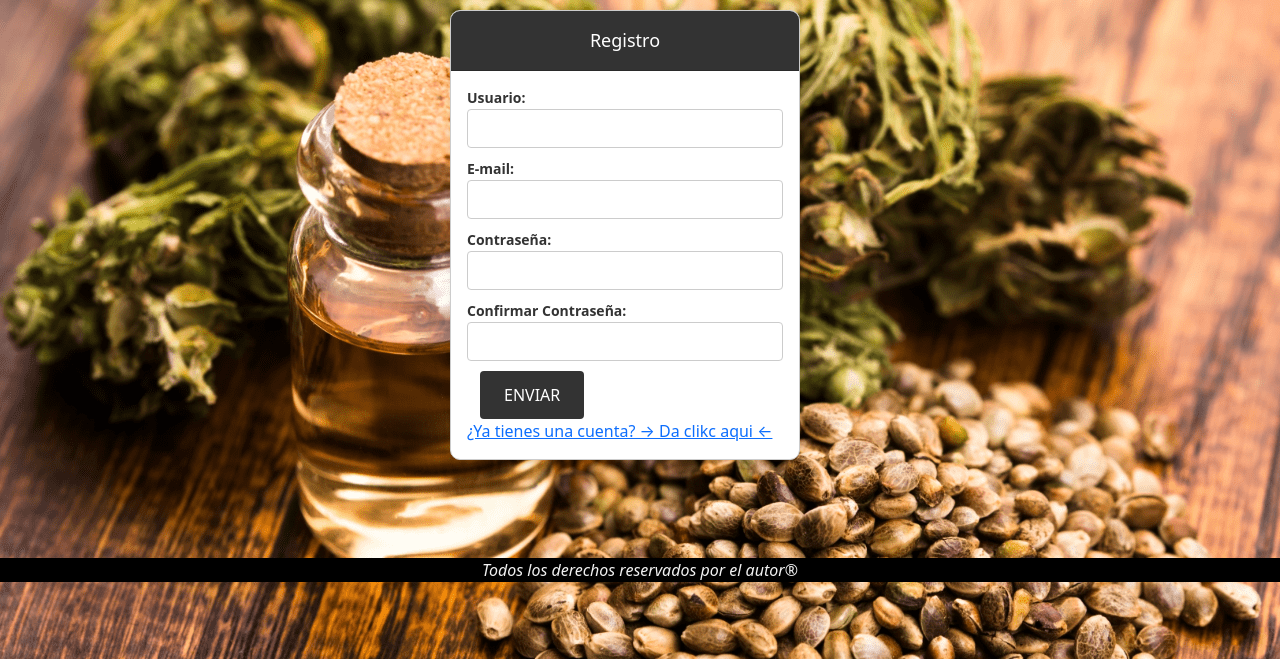
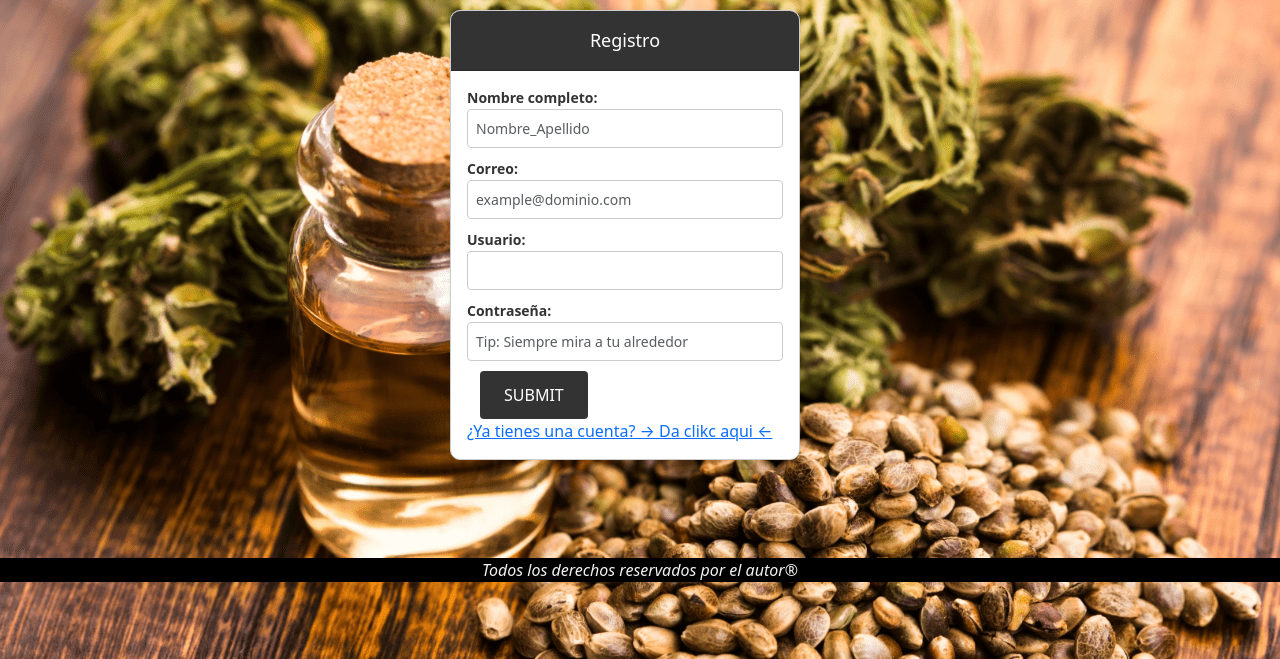
Before and after one commit to ReyVicuna/Tienda-org-nica, a PHP site: page /register.php in a window 1280 px wide. Shown: the part 75-734 px from the top of the page. Run offline with PHP 8.4, Linux system fonts and the light colour scheme; some web fonts are replaced.

Commit message:
Intentos fallidos de conexión a base de datos XAMP 	modified:   login.php 	new file:   php/conexion_be.php 	new file:   php/registro_usuario_be.php 	modified:   register.php

```diff
--- a/login.php
+++ b/login.php
@@ -38,7 +38,7 @@
                     <input value="Ingresar" type="submit">
                 </div>
                 <div>
-                    <a href="./register.html">¿Aún no te asocias con nosotros...? ¿¡Qué esperas ;) ¡?</a>
+                    <a href="./register.php">¿Aún no te asocias con nosotros...? ¿¡Qué esperas ;) ¡?</a>
                 </div>
             </form>
         </div>
--- a/register.php
+++ b/register.php
@@ -6,8 +6,7 @@
     <meta http-equiv="X-UA-Compatible" content="IE=edge">
     <meta name="viewport" content="width=device-width, initial-scale=1.0">
     <title>Register</title>
-    <link href="https://cdn.jsdelivr.net/npm/bootstrap@5.3.0-alpha1/dist/css/bootstrap.min.css" rel="stylesheet"
-        integrity="sha384-GLhlTQ8iRABdZLl6O3oVMWSktQOp6b7In1Zl3/Jr59b6EGGoI1aFkw7cmDA6j6gD" crossorigin="anonymous">
+    <link href="https://cdn.jsdelivr.net/npm/bootstrap@5.3.0-alpha1/dist/css/bootstrap.min.css" rel="stylesheet" integrity="sha384-GLhlTQ8iRABdZLl6O3oVMWSktQOp6b7In1Zl3/Jr59b6EGGoI1aFkw7cmDA6j6gD" crossorigin="anonymous">
     <link rel="stylesheet" href="./stylesaccess.css">
 
 </head>
@@ -16,7 +15,6 @@
 
     <header>
         <nav class="d-flex">
-            <!-- Navbar content -->
             <div class="container-fluid">
                 <a class="navbar-brand" href="./index.html">León deJudá Cannabis → ¡Bienvenido!</a>
             </div>
@@ -29,27 +27,26 @@
                 <div class="text-header">Registro</div>
             </div>
             <div class="card-body">
-                <form action="#">
+                <form action="php/registro_usuario_be.php" method="POST">
                     <div class="form-group">
-                        <label for="username">Usuario:</label>
-                        <input required="" class="form-control" name="username" id="username" type="text">
+                        <label for="username">Nombre completo:</label>
+                        <input required="" class="form-control" name="nombre_completo"  id="username" type="text" placeholder="Nombre_Apellido">
                     </div>
                     <div class="form-group">
-                        <label for="email">E-mail:</label>
-                        <input required="" class="form-control" name="email" id="email" type="email">
+                        <label for="email">Correo:</label>
+                        <input required="" class="form-control" name="correo" id="email" type="email" placeholder="example@dominio.com">
                     </div>
                     <div class="form-group">
-                        <label for="password">Contraseña:</label>
-                        <input required="" class="form-control" name="password" id="password" type="password">
+                        <label for="password">Usuario:</label>
+                        <input required="" class="form-control" name="usuario" id="user" type="text">
                     </div>
                     <div class="form-group">
-                        <label for="confirm-password">Confirmar Contraseña:</label>
-                        <input required="" class="form-control" name="confirm-password" id="confirm-password"
-                            type="password">
+                        <label for="confirm-password">Contraseña:</label>
+                        <input required="" class="form-control" name="contrasena" id="password" type="password" placeholder="Tip: Siempre mira a tu alrededor">
                     </div>
-                    <input type="submit" class="btn" value="enviar">
+                    <button type="submit" class="btn btn-outline-dark btn-lg" >Submit</button>
                     <div>
-                        <a href="./login.html">¿Ya tienes una cuenta? → Da clikc aqui ← </a>
+                        <a href="./login.php">¿Ya tienes una cuenta? → Da clikc aqui ← </a>
                     </div>
                 </form>
             </div>
@@ -59,9 +56,7 @@
     <footer>
         <p><em>Todos los derechos reservados por el autor®</em></p>
     </footer>
-    <script src="https://cdn.jsdelivr.net/npm/bootstrap@5.3.0-alpha1/dist/js/bootstrap.bundle.min.js"
-        integrity="sha384-w76AqPfDkMBDXo30jS1Sgez6pr3x5MlQ1ZAGC+nuZB+EYdgRZgiwxhTBTkF7CXvN"
-        crossorigin="anonymous"></script>
+    <script src="https://cdn.jsdelivr.net/npm/bootstrap@5.3.0-alpha1/dist/js/bootstrap.bundle.min.js" integrity="sha384-w76AqPfDkMBDXo30jS1Sgez6pr3x5MlQ1ZAGC+nuZB+EYdgRZgiwxhTBTkF7CXvN" crossorigin="anonymous"></script>
 </body>
 
 </html>
```
Also changed, not shown: php/conexion_be.php (added, +15 -0 lines), php/registro_usuario_be.php (added, +34 -0 lines).
